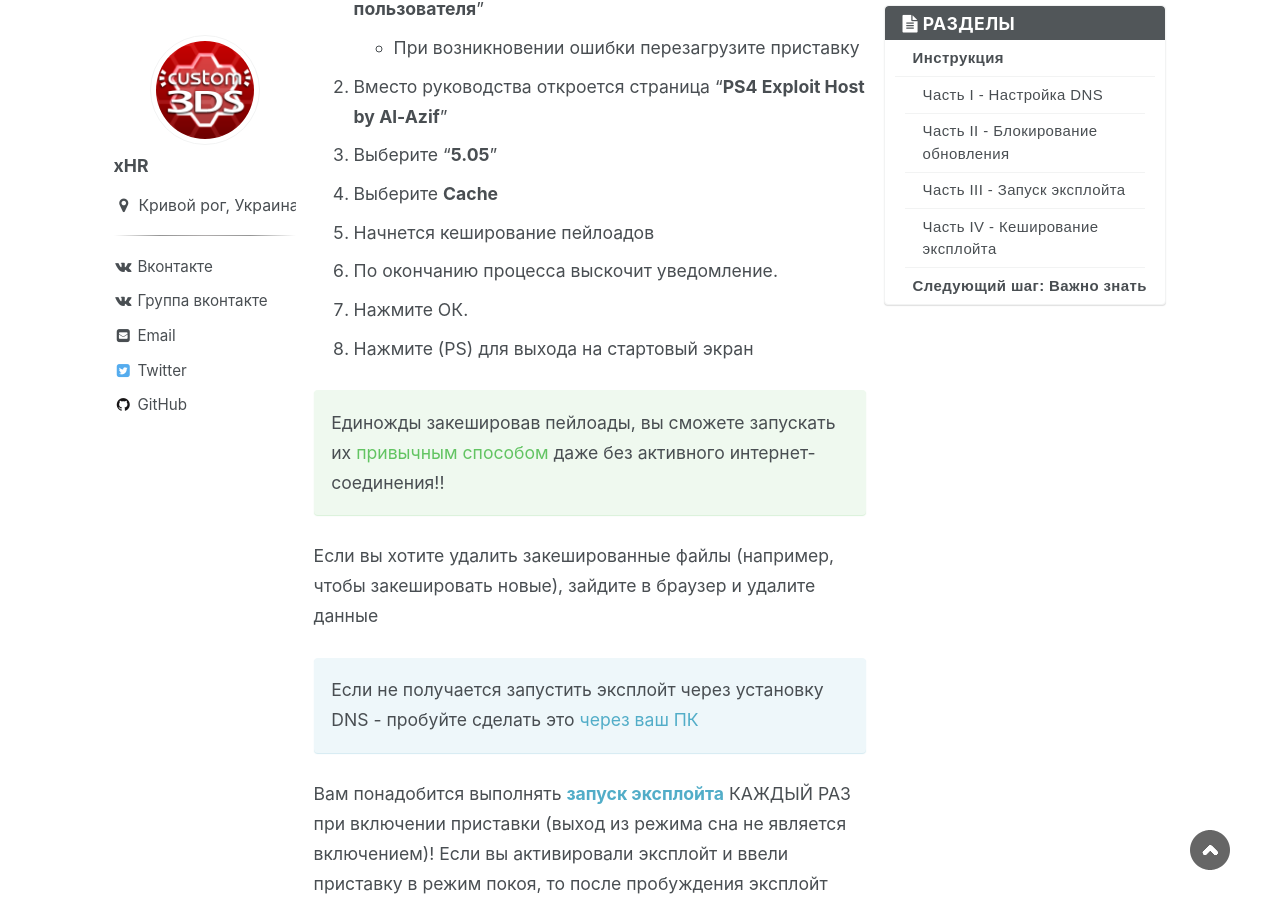
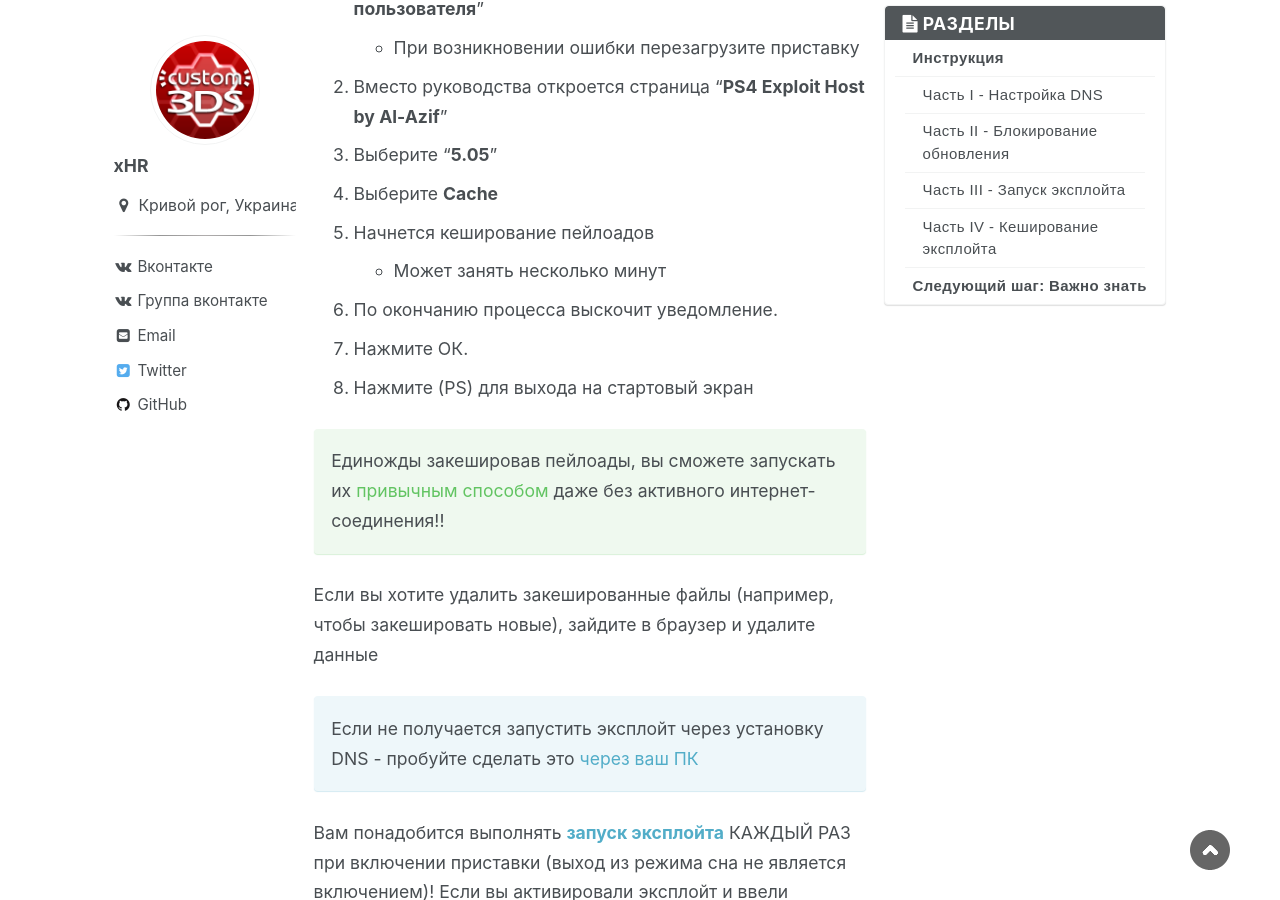
Before and after one commit to rashevskyv/ps4, a Jekyll site: the page built from _pages/start-hen.md, in a window 1280 px wide and 900 px high, scrolled down 4662 px. Built offline with Jekyll 4.4.1, drawn with Linux system fonts in a browser that asks for light colours; nearby versions of some CDN libraries.

Commit message:
cache update

```diff
--- a/_pages/start-hen.md
+++ b/_pages/start-hen.md
@@ -51,6 +51,7 @@
 1. Выберите "**{% include /vars/sys_version.txt %}**"
 1. Выберите **Cache**
 1. Начнется кеширование пейлоадов
+	* Может занять несколько минут
 1. По окончанию процесса выскочит уведомление.
 1. Нажмите ОК.
 1. Нажмите (PS) для выхода на стартовый экран
```
